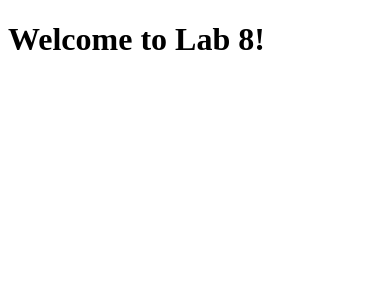
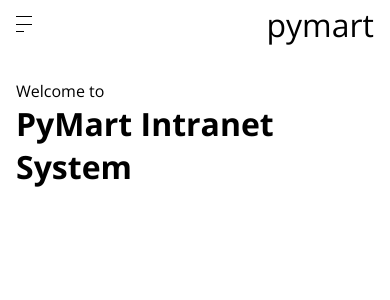
Before and after one commit to anthonystem/CS2660-Cybersecurity-Lab-8, a Flask app: template app/templates/index.html in a window 390 px wide. Shown: the top 300 px of the page. Run offline with Flask 3, Linux system fonts and the light colour scheme; the template is opened without the code that fills it, so the values that code supplies are empty.

Commit message:
Added simple navigation bar.
Needs hamburger button functionality.

```diff
--- a/app/static/styles.css
+++ b/app/static/styles.css
@@ -1,5 +1,54 @@
+@import url("https://fonts.googleapis.com/css2?family=Open+Sans:ital,wght@0,300;0,400;0,500;0,700;0,800;1,400&display=swap");
 * {
   margin: 0;
   padding: 0;
   box-sizing: border-box;
+}
+
+.navigation-bar {
+  display: flex;
+  align-items: center;
+  justify-content: space-between;
+  height: 3rem;
+  padding: 0 1rem 0 1rem;
+  font-family: "Open Sans", sans-serif;
+}
+.navigation-bar .hamburger-button {
+  display: flex;
+  flex-direction: column;
+  justify-content: space-between;
+  width: 1rem;
+  height: 1rem;
+}
+.navigation-bar .hamburger-button .hamburger-line {
+  background-color: black;
+  height: 1px;
+  width: 1rem;
+}
+.navigation-bar .hamburger-button .hamburger-line-short {
+  background-color: black;
+  height: 1px;
+  width: 0.5rem;
+}
+.navigation-bar .navigation-logo {
+  font-size: 32px;
+}
+.navigation-bar .navigation-links {
+  display: none;
+  gap: 3rem;
+}
+.navigation-bar .navigation-links a {
+  text-decoration: none;
+  font-weight: bold;
+  color: black;
+}
+.navigation-bar .navigation-links a:hover {
+  text-decoration: underline;
+}
+
+.landing {
+  display: flex;
+  align-items: center;
+  font-family: "Open Sans", sans-serif;
+  padding: 2rem 1rem 2rem 1rem;
 }/*# sourceMappingURL=styles.css.map */
--- a/app/static/styles.scss
+++ b/app/static/styles.scss
@@ -1,5 +1,69 @@
+@import url('https://fonts.googleapis.com/css2?family=Open+Sans:ital,wght@0,300;0,400;0,500;0,700;0,800;1,400&display=swap');
+
 * {
     margin: 0;
     padding: 0;
     box-sizing: border-box;
 }
+
+
+.navigation-bar {
+    display: flex;
+    align-items: center;
+    justify-content: space-between;
+    height: 3rem;
+    padding: 0 1rem 0 1rem;
+    font-family: "Open Sans", sans-serif;
+
+    .hamburger-button {
+        display: flex;
+        flex-direction: column;
+        justify-content: space-between;
+        width: 1rem;
+        height: 1rem;
+
+        .hamburger-line {
+            background-color: black;
+            height: 1px;
+            width: 1rem;
+        }
+
+        .hamburger-line-short {
+            background-color: black;
+            height: 1px;
+            width: 0.5rem;
+        }
+    }
+
+    .navigation-logo {
+        font-size: 32px;
+    }
+
+    .navigation-links {
+        display: none;
+        gap: 3rem;
+    }
+
+    .navigation-links a {
+        text-decoration: none;
+        font-weight: bold;
+        color: black;
+
+        &:hover {
+            text-decoration: underline;
+        }
+    }
+}
+
+.landing {
+    display: flex;
+    align-items: center;
+    font-family: "Open Sans", sans-serif;
+    padding: 2rem 1rem 2rem 1rem;
+
+    .title {
+        p {
+
+        }
+    }
+}
--- a/app/templates/index.html
+++ b/app/templates/index.html
@@ -1,9 +1,35 @@
 <!DOCTYPE html>
 <html lang="en">
     <head>
-        <title>PyMart</title>
+        <meta charset="utf-8">
+        <meta http-equiv="X-UA-Compatible" content="IE=edge">
+        <title></title>
+        <meta name="description" content="">
+        <meta name="viewport" content="width=device-width, initial-scale=1">
+        <link rel="stylesheet" href="static/styles.css">
     </head>
     <body>
-        <h1>Welcome to Lab 8!</h1>
+        <div class="navigation-bar">
+            <div class="hamburger-button">
+                <div class="hamburger-line"></div>
+                <div class="hamburger-line"></div>
+                <div class="hamburger-line-short"></div>
+            </div>
+            <div class="navigation-logo">
+                <p>pymart</p>
+            </div>
+            <nav class="navigation-links">
+                <a href="">Employee Log In</a>
+                <a href="">Register</a>
+            </nav>
+        </div>
+
+        <main class="landing">
+            <div class="title">
+                <p>Welcome to</p>
+                <h1>PyMart Intranet System</h1>
+            </div>
+
+        </main>
     </body>
 </html>
```
Also changed, not shown: 1 other file.
